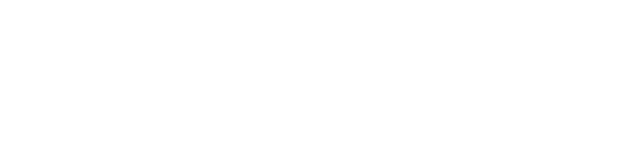
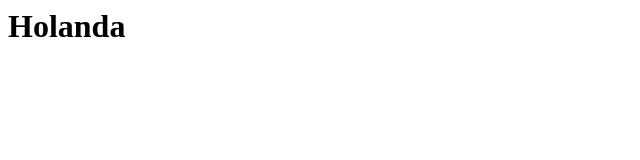
Before and after one commit to wacoss/wacoss.github.io, a plain HTML site: page index.html in a window 1280 px wide. Shown: the whole page, without its empty margins (0-640 px from the left). Drawn offline with Linux system fonts and the light colour scheme.

Commit message:
Update index.html

```diff
--- a/index.html
+++ b/index.html
@@ -2,4 +2,9 @@
 <head>
  <title>Hola mundo</title>
 </head>
+
+ <body>
+  <h1> Holanda</h1>
+ </body>
+
 </html>
```
